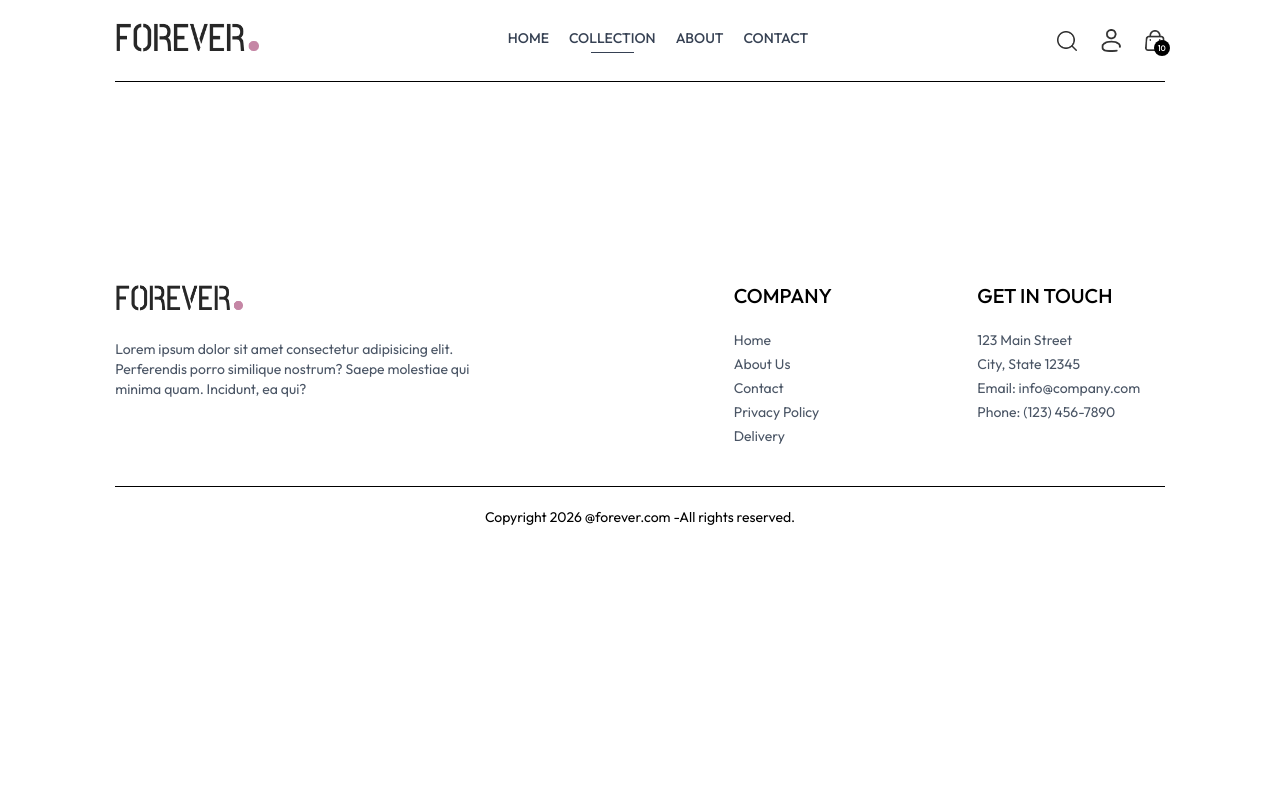
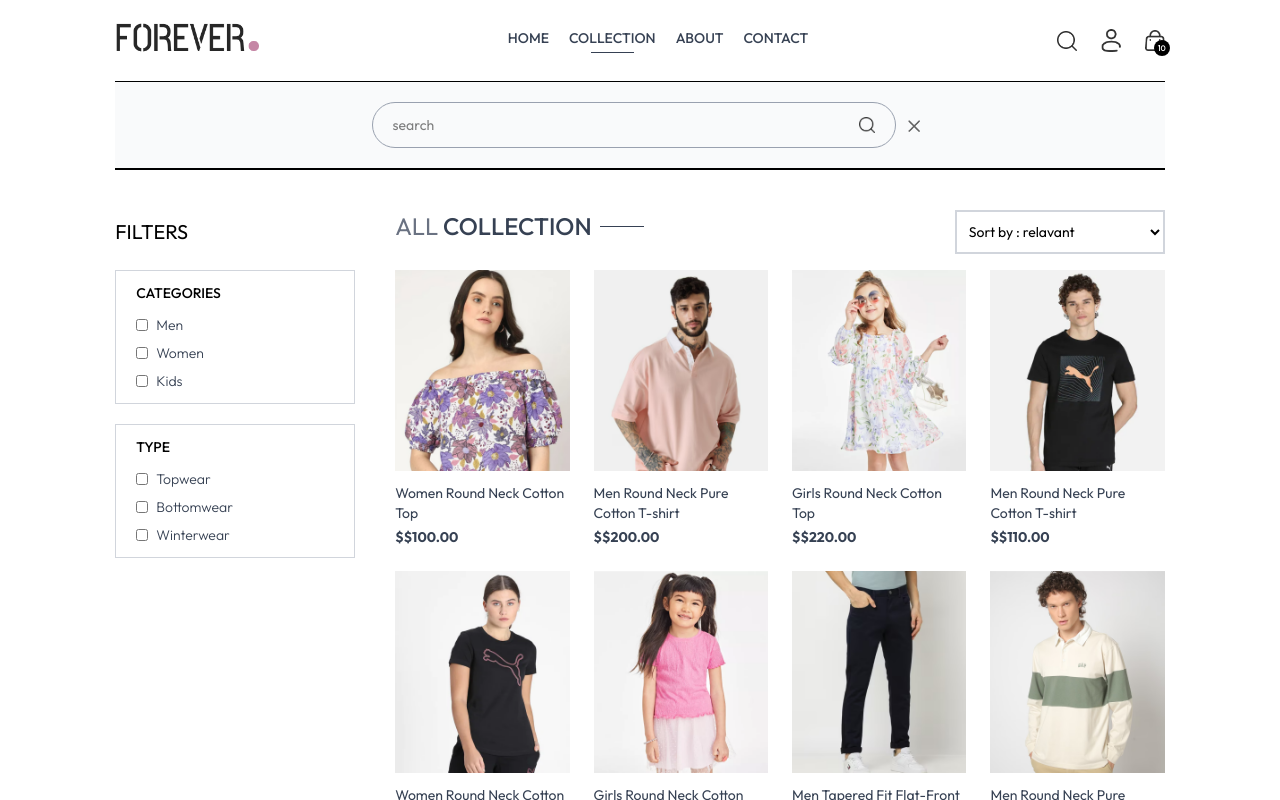
Before and after one commit to veeresh8055/Ecommerce-App, a React (Vite) app in the folder frontend/: page /collection in a window 1280 px wide. Both pictures are taken after a click on the picture 1066 px from the left and 40 px from the top of the page. Shown: the top 800 px of the page. Built offline with nearby package versions, Linux system fonts and the light colour scheme.

Commit message:
Collection

```diff
--- a/frontend/src/App.jsx
+++ b/frontend/src/App.jsx
@@ -10,11 +10,13 @@
 import Orders from './pages/Orders.jsx'
 import Navbar from './components/Navbar.jsx'
 import Footer from './components/Footer.jsx'
+import SearchBar from "./components/SearchBar.jsx"
 
 const App = () => {
   return (
     <div className='px-4 sm:px-[5vw] md:px-[7vw] lg:px-[9vw]  '>
         <Navbar />
+        <SearchBar />
         <Routes>
 
          <Route path="/" element={<Home />}/>
--- a/frontend/src/components/Navbar.jsx
+++ b/frontend/src/components/Navbar.jsx
@@ -1,13 +1,13 @@
-import React from "react";
+import React, { useContext } from "react";
 import { assets } from "../assets/assets.js";
 import { NavLink ,Link} from "react-router-dom";
 import { useState } from "react";
-
+import { ShopContext } from "../context/ShopContext.jsx";
 
 const Navbar = () => {
 
   const [visible, setVisible] = useState(false);
-
+  const { showSearch, setShowSearch } = useContext(ShopContext);
   return (
     <div className="flex items-center justify-between py-5 font-medium ">
       <Link to='/'>
@@ -37,7 +37,7 @@
       </ul>
 
       <div className="flex items-center gap-6">
-        <img src={assets.search_icon} className="w-5 cursor-pointer" alt="" />
+        <img onClick={()=>setShowSearch(!showSearch)} src={assets.search_icon} className="w-5 cursor-pointer" alt="" />
 
         <div className="group relative">
           <img
--- a/frontend/src/components/ProductItem.jsx
+++ b/frontend/src/components/ProductItem.jsx
@@ -5,7 +5,6 @@
 
 const ProductItem = ({id , image , name , price }) => {
 
-    console.log(id)
     const {currency} = useContext(ShopContext);
 
   return (
--- /dev/null
+++ b/frontend/src/components/SearchBar.jsx
@@ -0,0 +1,44 @@
+import React, { useEffect } from "react";
+import { useContext } from "react";
+import { ShopContext } from "../context/ShopContext";
+import { assets } from "../assets/assets";
+import { useState } from "react";
+import { useLocation } from "react-router-dom";
+
+const SearchBar = () => {
+  const { search, setSearch, showSearch, setShowSearch } =
+    useContext(ShopContext);
+    const [visible, setVisible] = useState(false);
+    const location = useLocation();
+
+  useEffect(() => {
+    if (location.pathname.includes("collection")) {
+      setVisible(true);
+    } else {
+      setVisible(false);
+    }
+  }, [location]);
+
+  return showSearch && visible ? (
+    <div className="border-t border-b bg-gray-50 text-center">
+      <div className="inline-flex items-center justify-center border border-gray-400 px-5 py-3 my-5 mx-3 rounded-full w-3/4 sm:w-1/2 ">
+        <input
+          value={search}
+          onChange={(e) => setSearch(e.target.value)}
+          type="text"
+          placeholder="search"
+          className="flex-1 outline-none bg-inherit text-sm"
+        />
+        <img src={assets.search_icon} className="w-4" alt="" />
+      </div>
+      <img
+        onClick={() => setShowSearch(false)}
+        src={assets.cross_icon}
+        className="w-3 inline cursor-pointer"
+        alt=""
+      />
+    </div>
+  ) : null;
+};
+
+export default SearchBar;
--- a/frontend/src/context/ShopContext.jsx
+++ b/frontend/src/context/ShopContext.jsx
@@ -1,6 +1,6 @@
 import { createContext    } from "react";
 import { products } from '../assets/assets'
-
+import { useState } from "react";
 export const ShopContext = createContext();
 
 
@@ -8,10 +8,17 @@
 
     const currency = "$"
     const delivar_fee = 10
+    const [search, setSearch] = useState("");
+    const [showSearch, setShowSearch] = useState(false);
+
     const value ={
     products,
     currency,
-    delivar_fee
+    delivar_fee,
+    search,
+    setSearch,
+    showSearch,
+    setShowSearch
     }
 
    return (
--- a/frontend/src/pages/Collection.jsx
+++ b/frontend/src/pages/Collection.jsx
@@ -1,15 +1,192 @@
-import React from 'react'
-import { useContext } from 'react';
-import { ShopContext } from '../context/ShopContext';
+import { useContext } from "react";
+import { ShopContext } from "../context/ShopContext";
+import { useState, useEffect } from "react";
+import { assets } from "../assets/assets";
+import Title from "../components/Title";
+import ProductItem from "../components/ProductItem";
 
 const Collection = () => {
-  const {products} = useContext(ShopContext);
+  const { products  , search , showSearch } = useContext(ShopContext);
+  const [showFilters, setShowFilters] = useState(false);
+  const [filteredProducts, setFilteredProducts] = useState(products);
+  const [category, setCategory] = useState([]);
+  const [subCategory, setSubCategory] = useState([]);
+
+  const toggleCategory = (e) => {
+    if (category.includes(e.target.value)) {
+      setCategory((prev) => prev.filter((item) => item !== e.target.value));
+    } else {
+      setCategory((prev) => [...prev, e.target.value]);
+    }
+  };
+
+  const toggleSubCategory = (e) => {
+    if (subCategory.includes(e.target.value)) {
+      setSubCategory((prev) => prev.filter((item) => item !== e.target.value));
+    } else {
+      setSubCategory((prev) => [...prev, e.target.value]);
+    }
+  };
+
+  const applyFilters = () => {
+    let productCopy = [...products];
+
+    if(showSearch && search){
+      productCopy = productCopy.filter((item)=> item.name.toLowerCase().includes(search.toLowerCase()));
+    }
+
+    if (category.length > 0) {
+      productCopy = productCopy.filter((item) =>
+        category.includes(item.category),
+      );
+    }
+
+    if (subCategory.length > 0) {
+      productCopy = productCopy.filter((item) =>
+        subCategory.includes(item.subCategory),
+      );
+    }
+
+    setFilteredProducts(productCopy);
+  };
+
+  const sortProducts = (e) => {
+      let productCopy = [...filteredProducts];
+      switch(e.target.value){
+        case "low-to-high":
+          productCopy.sort((a,b)=> a.price - b.price);
+          break;
+        case "high-to-low":
+          productCopy.sort((a,b)=> b.price - a.price);
+          break;
+        default:
+          productCopy.sort((a,b)=> a._id.localeCompare(b._id));
+      }
+      setFilteredProducts(productCopy);
+  }
+
+  useEffect(() => {
+    applyFilters();
+  }, [category, subCategory,search,showSearch]);
+
+
 
   return (
-    <div className='flex flex-col sm:flex-row gap-1 sm:gap-10 pt-10 border-t'>
+    <div className="flex flex-col sm:flex-row gap-1 sm:gap-10 pt-10 border-t">
+      {/* filter options */}
+      <div className="min-w-60">
+        <p
+          onClick={() => setShowFilters(!showFilters)}
+          className="my-2 text-xl flex items-center cursor-pointer gap-2"
+        >
+          FILTERS
+          <img
+            className={`h-3 sm:hidden ${showFilters ? "rotate-90" : ""}`}
+            src={assets.dropdown_icon}
+            alt=""
+          />
+        </p>
 
+        {/* Category filters */}
+        <div
+          className={`border border-gray-300 pl-5 py-3 mt-6 ${showFilters ? "" : "hidden"} sm:block`}
+        >
+          <p className="mb-3 text-sm font-medium">CATEGORIES</p>
+          <div className="flex flex-col gap-2 text-sm font-light text-gray-700">
+            <p className="flex gap-2">
+              <input
+                type="checkbox"
+                value={"Men"}
+                className="w-3"
+                onChange={toggleCategory}
+              />
+              Men
+            </p>
+            <p className="flex gap-2">
+              <input
+                type="checkbox"
+                value={"Women"}
+                className="w-3"
+                onChange={toggleCategory}
+              />
+              Women
+            </p>
+            <p className="flex gap-2">
+              <input
+                type="checkbox"
+                value={"Kids"}
+                className="w-3"
+                onChange={toggleCategory}
+              />
+              Kids
+            </p>
+          </div>
+        </div>
+
+        {/* Subcategory filter  */}
+        <div
+          className={`border border-gray-300 pl-5 py-3 my-5 ${showFilters ? "" : "hidden"} sm:block`}
+        >
+          <p className="mb-3 text-sm font-medium">TYPE</p>
+          <div className="flex flex-col gap-2 text-sm font-light text-gray-700">
+            <p className="flex gap-2">
+              <input
+                type="checkbox"
+                value={"Topwear"}
+                className="w-3"
+                onChange={toggleSubCategory}
+              />
+              Topwear
+            </p>
+            <p className="flex gap-2">
+              <input
+                type="checkbox"
+                value={"Bottomwear"}
+                className="w-3"
+                onChange={toggleSubCategory}
+              />
+              Bottomwear
+            </p>
+            <p className="flex gap-2">
+              <input
+                type="checkbox"
+                value={"Winterwear"}
+                className="w-3"
+                onChange={toggleSubCategory}
+              />
+              Winterwear
+            </p>
+          </div>
+        </div>
+      </div>
+
+      {/* Right side */}
+      <div className="flex-1">
+        <div className="flex justify-between text-base sm:text-2xl mb-4">
+          <Title text1={"ALL"} text2={"COLLECTION"} />
+          {/* Product Sort */}
+          <select onClick={sortProducts} className="border-2 border-gray-300 text-sm px-2">
+            <option value="relavant">Sort by : relavant</option>
+            <option value="low-to-high">Sort by : Price (Low to High)</option>
+            <option value="high-to-low">Sort by : Price (High to Low)</option>
+          </select>
+        </div>
+
+        {/* Map Products */}
+        <div className="grid grid-cols-2 md:grid-cols-3 lg:grid-cols-4 gap-6 ">
+          {filteredProducts.map((item, index) => (
+            <ProductItem
+              key={index}
+              name={item.name}
+              id={item._id}
+              price={item.price}
+              image={item.image}
+            />
+          ))}
+        </div>
+      </div>
     </div>
-  )
-}
+  );
+};
 
-export default Collection
+export default Collection;
--- a/frontend/src/pages/Product.jsx
+++ b/frontend/src/pages/Product.jsx
@@ -1,8 +1,33 @@
 import React from 'react'
+import { useParams } from 'react-router-dom'
+import { useContext , useEffect , useState } from "react";
+import { ShopContext } from "../context/ShopContext";
 
 const Product = () => {
+  const { productId } = useParams()
+ const { products } = useContext(ShopContext);
+ const [productData, setProductData] = useState(false);
+
+ const fetchProductdata = async () => {
+    products.map((item)=>{
+      if(item._id === productId){
+        setProductData(item);
+        console.log(item);
+        return null ; // to avoid warning of array map function that expects return value
+       }
+    } )
+ }
+
+ useEffect(()=>{
+
+    fetchProductdata();
+
+  },[ productId])
+
   return (
-    <div>Product</div>
+    <div>
+
+    </div>
   )
 }
 
```
